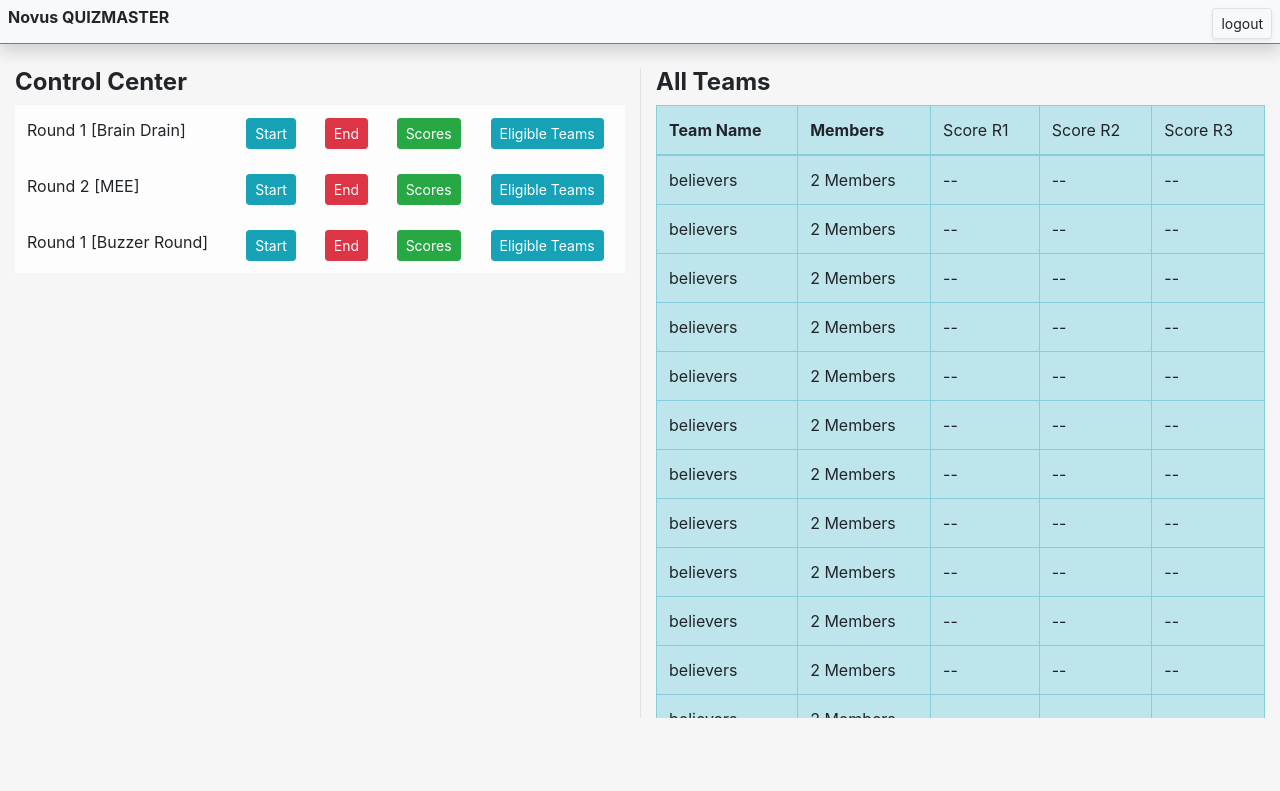
After one commit to linuxhackr/quizportal, a Django app: page /qm in a window 1280 px wide. The commit adds this page. Shown: the top 791 px of the page. Run offline with Django 3.2, Linux system fonts and the light colour scheme; a user stored in the database is signed in; data comes from the database, SQL or seed files in the repository; both versions use the stored data as it was after the commit; some libraries are stand-ins or nearby versions.

Commit message:
started with quizmaster

```diff
--- a/quiz/urls.py
+++ b/quiz/urls.py
@@ -11,7 +11,8 @@ urlpatterns = [
     path('set_category',views.set_category, name='set_category'),  # will take the category as input and save to the team.category
     # path('start_round/<int:pk>', name='start_round'),  # round/1|2|3 started [ it will show unlocked to the eligible teams]
     # path('stop_round/<int:pk>', name='stop_round'),  # round/1|2|3 stopped [ it will stop taking responses and updating scores after 1 seconds]
-    # path('get_rank/<int:pk>', name='get_rank'),  # after round stopped we can get or set the rank
+    path('set_rank/<int:pk>',views.set_rank, name='set_rank'),  # after round stopped we can get or set the rank
+    # path('get_rank/<int:pk>',views.get_rank, name='get_rank'),  # after round stopped we can get or set the rank
     # path('set_eligibly/<int:pk>', name='set_eligibly'),  # after getting rank we can fill the eligibly for the next round
 
 ]
--- a/quizportal/static/css/style.css
+++ b/quizportal/static/css/style.css
@@ -1,6 +1,73 @@
 body
 {
 	background-color:#363868;
+}
+/*#cont1
+{
+	margin-left:35%;
+}*/
+#prg_cont
+{
+	margin-top:70px;
+	text-align: center;
+}
+#prg_cont h3
+{
+	color: white;
+}
+#prg_cont h1
+{
+	color:#e33f5a;
+}
+.leaderboard
+{
+	background-color:white;
+	width:50%;
+}
+.rank_user
+{
+	border-radius:100%;
+	background-color:#e93f5a;
+	height:40px;
+	width:50px;
+	padding:10px 10px 10px 10px;
+	text-align:center;
+}
+.rank_user1
+{
+	border-radius:100%;
+	background-color:#04d06d;
+	height:40px;
+	width:50px;
+	padding:10px 10px 10px 10px;
+	text-align:center;
+}
+#prg_cont  button
+{
+	background-color: #fabc07;
+	width:200px;
+
+}
+#prg_cont1
+{
+	margin-top:70px;
+	text-align: center;
+}
+#prg_cont1 h3
+{
+	color: white;
+}
+#prg_cont1 h1
+{
+	color:#fabc07;
+
+
+}
+#prg_cont1  button
+{
+	background-color: #fabc07;
+	width:200px;
+
 }
 #cont
 {
@@ -15,8 +82,105 @@ body
 	border-top-left-radius:10px;
 	border-top-right-radius:10px;
 	position:relative;
-	padding-bottom:20px;
 
+}
+#col4
+{
+	background-color: #8766ff;
+	margin:10px 10px 10px 10px;
+	border-top-left-radius:10px;
+	border-top-right-radius:10px;
+	position:relative;
+	text-align:center;
+	font-weight:bold;
+
+}
+#col0
+{
+	background-color: #8766ff;
+	margin:10px 10px 10px 10px;
+	border-top-left-radius:10px;
+	border-top-right-radius:10px;
+	position:relative;
+	text-align:center;
+	font-weight:bold;
+
+}
+#other
+{
+	display:none;
+}
+#col1
+{
+	background-color: #8766ff;
+	margin:10px 10px 10px 10px;
+	border-top-left-radius:10px;
+	border-top-right-radius:10px;
+	position:relative;
+	text-align:center;
+	font-weight:bold;
+
+}
+#col2
+{
+	background-color: #8766ff;
+	margin:10px 10px 10px 10px;
+	border-top-left-radius:10px;
+	border-top-right-radius:10px;
+	position:relative;
+	text-align:center;
+	font-weight:bold;
+}
+#col3
+{
+	background-color: #8766ff;
+	margin:10px 10px 10px 10px;
+	border-top-left-radius:10px;
+	border-top-right-radius:10px;
+	position:relative;
+	text-align:center;
+	font-weight:bold;
+
+
+}
+.text2,.text3
+{
+	display: none;
+}
+
+/*#col:hover
+{
+	transform:scale(1.1);
+}
+#col:hover #text
+{
+	background-color:green;
+}*/
+.shapec
+{
+	height:100px;
+	width:100px;
+	border:1px solid;
+	border-radius:100%;
+	background-color:white;
+	margin:20px 20px 20px 20px;
+}
+.btns
+{
+	width:100%;
+	background-color:white;
+	position: absolute;
+	left:0%;
+	top:100%;
+}
+.btns .btn
+{
+width:100%;
+color:black;
+}
+#next
+{
+	display:none;
 }
 .shape
 {
@@ -26,6 +190,7 @@ body
 	border-radius:100%;
 	background-color:white;
 	margin-left:70px;
+	margin-bottom:100px;
 
 }
 #col #text
--- a/quizportal/urls.py
+++ b/quizportal/urls.py
@@ -24,6 +24,7 @@ urlpatterns = [
     path('team/', include('team.urls')),
     path('',login_team, name='team_login'),
     path('admin_panel', views.admin_panel, name='admin_panel'),
+    path('qm', views.qm, name='qm'),
 
 
     path('add_quiz/',views.add_quiz, name='add_quiz')
--- a/quizportal/views.py
+++ b/quizportal/views.py
@@ -1,6 +1,7 @@
 from django.shortcuts import render
 from django.http import JsonResponse
 from quiz.models import Question, Option, Category, Round
+from team.models import Team
 
 def admin_panel(request):
     rounds = Round.objects.all()
@@ -67,3 +68,10 @@ def add_quiz(request):
                     option4.save()
 
                 return JsonResponse({'msg':'success, we have' + str(Question.objects.count()) + " questions ... Add more"})
+
+
+def qm(request):
+    if request.user.is_superuser:
+        rounds = Round.objects.all()
+        teams = Team.objects.all()
+        return render(request, 'qm.html', {'rounds':rounds, 'teams':teams})
--- a/team/models.py
+++ b/team/models.py
@@ -4,6 +4,7 @@ from django.contrib.auth.models import User
 
 class Category(models.Model):
     name = models.CharField(max_length=64)
+    id = models.IntegerField(default=0, primary_key=True)
 
     def __str__(self):
         return self.name
--- a/team/views.py
+++ b/team/views.py
@@ -31,7 +31,8 @@ def login_team(request):
                     'team_name': team.name,
                 }
                 return redirect('/quiz/rounds')
-            return render(request, 'login.html', {'msg': 'Invalid TeamName, Invalid Password'})
+            else:
+                return render(request, 'login.html', {'msg':'err'})
 
     return render(request, 'login.html')
 
--- /dev/null
+++ b/templates/qm.html
@@ -0,0 +1,185 @@
+{% load static %}
+<!DOCTYPE html>
+<html lang="en">
+<head>
+    <meta charset="UTF-8">
+    <title>The Quest</title>
+    {% block stylesheet %}
+        <link rel="stylesheet" href="{% static 'css/bootstrap.css' %}">
+        <link rel="stylesheet" href="{% static 'css/style.css' %}">
+        <link rel="stylesheet" href="{% static 'css/bootstrap-grid.css' %}">
+        <link rel="stylesheet" href="{% static 'css/bootstrap-reboot.css' %}">
+    {% endblock stylesheet %}
+</head>
+<body class="" style="background-color: #f6f6f6">
+{% block header %}
+    <header class="p-2 bg-light border-bottom border-info shadow mb-4">
+        <a class="btn btn-light border btn-sm float-right shadow-sm ml-2" href="{% url 'team_logout' %}">logout</a>
+        {#    <a class="btn btn-light border btn-sm float-right shadow" href="{% url 'rounds' %}">All Rounds</a>#}
+        <h6 class="font-weight-bold">Novus QUIZMASTER</h6>
+    </header>
+{% endblock header %}
+{% block content %}
+    <div class="row justify-content-center m-0 p-0">
+    <div class="col-6">
+        <h4 class="font-weight-bold">Control Center</h4>
+    <table class="table table-light">
+    <tr>
+        <td>Round 1 [Brain Drain]</td>
+        <td><button class="btn btn-info btn-sm">Start</button></td>
+        <td><button class="btn btn-danger btn-sm">End</button></td>
+        <td><button class="btn btn-success btn-sm">Scores</button></td>
+        <td><button class="btn btn-info btn-sm">Eligible Teams</button></td>
+    </tr>
+    <tr>
+        <td>Round 2 [MEE]</td>
+        <td><button class="btn btn-info btn-sm">Start</button></td>
+        <td><button class="btn btn-danger btn-sm">End</button></td>
+        <td><button class="btn btn-success btn-sm">Scores</button></td>
+        <td><button class="btn btn-info btn-sm">Eligible Teams</button></td>
+    </tr>
+    <tr>
+        <td>Round 1 [Buzzer Round]</td>
+        <td><button class="btn btn-info btn-sm">Start</button></td>
+        <td><button class="btn btn-danger btn-sm">End</button></td>
+        <td><button class="btn btn-success btn-sm">Scores</button></td>
+        <td><button class="btn btn-info btn-sm">Eligible Teams</button></td>
+    </tr>
+    </table>
+    </div>
+    <div class="col-6 border-left" style="height: 650px; overflow: scroll">
+        <h4 class="font-weight-bold">All Teams</h4>
+        <table class="table table-bordered table-info">
+            <thead>
+            <tr>
+                <th>Team Name</th>
+                <th>Members</th>
+                <td>Score R1</td>
+                <td>Score R2</td>
+                <td>Score R3</td>
+            </tr>
+            </thead>
+            {% for t in teams %}
+                <tr>
+                    <td>{{ t.name }}</td>
+                    <td>{{ t.participants.count }} Members</td>
+                    <td>--</td>
+                    <td>--</td>
+                    <td>--</td>
+                </tr>
+                <tr>
+                    <td>{{ t.name }}</td>
+                    <td>{{ t.participants.count }} Members</td>
+                    <td>--</td>
+                    <td>--</td>
+                    <td>--</td>
+                </tr>
+                <tr>
+                    <td>{{ t.name }}</td>
+                    <td>{{ t.participants.count }} Members</td>
+                    <td>--</td>
+                    <td>--</td>
+                    <td>--</td>
+                </tr>
+                <tr>
+                    <td>{{ t.name }}</td>
+                    <td>{{ t.participants.count }} Members</td>
+                    <td>--</td>
+                    <td>--</td>
+                    <td>--</td>
+                </tr>
+                <tr>
+                    <td>{{ t.name }}</td>
+                    <td>{{ t.participants.count }} Members</td>
+                    <td>--</td>
+                    <td>--</td>
+                    <td>--</td>
+                </tr>
+                <tr>
+                    <td>{{ t.name }}</td>
+                    <td>{{ t.participants.count }} Members</td>
+                    <td>--</td>
+                    <td>--</td>
+                    <td>--</td>
+                </tr>
+                <tr>
+                    <td>{{ t.name }}</td>
+                    <td>{{ t.participants.count }} Members</td>
+                    <td>--</td>
+                    <td>--</td>
+                    <td>--</td>
+                </tr>
+                <tr>
+                    <td>{{ t.name }}</td>
+                    <td>{{ t.participants.count }} Members</td>
+                    <td>--</td>
+                    <td>--</td>
+                    <td>--</td>
+                </tr>
+                <tr>
+                    <td>{{ t.name }}</td>
+                    <td>{{ t.participants.count }} Members</td>
+                    <td>--</td>
+                    <td>--</td>
+                    <td>--</td>
+                </tr>
+                <tr>
+                    <td>{{ t.name }}</td>
+                    <td>{{ t.participants.count }} Members</td>
+                    <td>--</td>
+                    <td>--</td>
+                    <td>--</td>
+                </tr>
+                <tr>
+                    <td>{{ t.name }}</td>
+                    <td>{{ t.participants.count }} Members</td>
+                    <td>--</td>
+                    <td>--</td>
+                    <td>--</td>
+                </tr>
+                <tr>
+                    <td>{{ t.name }}</td>
+                    <td>{{ t.participants.count }} Members</td>
+                    <td>--</td>
+                    <td>--</td>
+                    <td>--</td>
+                </tr>
+                <tr>
+                    <td>{{ t.name }}</td>
+                    <td>{{ t.participants.count }} Members</td>
+                    <td>--</td>
+                    <td>--</td>
+                    <td>--</td>
+                </tr>
+                <tr>
+                    <td>{{ t.name }}</td>
+                    <td>{{ t.participants.count }} Members</td>
+                    <td>--</td>
+                    <td>--</td>
+                    <td>--</td>
+                </tr>
+                <tr>
+                    <td>{{ t.name }}</td>
+                    <td>{{ t.participants.count }} Members</td>
+                    <td>--</td>
+                    <td>--</td>
+                    <td>--</td>
+                </tr>
+                <tr>
+                    <td>{{ t.name }}</td>
+                    <td>{{ t.participants.count }} Members</td>
+                    <td>--</td>
+                    <td>--</td>
+                    <td>--</td>
+                </tr>
+            {% endfor %}
+        </table>
+    </div>
+{% endblock content %}
+{% block script %}
+    <script src="{% static 'js/bootstrap.bundle.js' %}"></script>
+    <script src="{% static 'js/bootstrap.js' %}"></script>
+    <script src="{% static 'js/jquery.js' %}"></script>
+{% endblock script %}
+</body>
+</html>
--- a/templates/score.html
+++ b/templates/score.html
@@ -3,7 +3,7 @@
     {% if score %}
     <div class="list-group m-1 p-1">
     {% if my_score %}
-    <div class="list-group-item bg-info text-white">
+    <div class="list-group-item bg-info text-white mb-1 rounded-0">
         {{ my_score.score }} scored by me
     </div>
         {% endif %}
```
Also changed, not shown: quiz/views.py (+27 -3 lines), score/models.py (+12 -4 lines), templates/base.html (+9 -1 lines), templates/categories.html (+36 -19 lines), templates/login.html (+19 -0 lines), templates/round.html (+7 -7 lines), templates/rounds.html (+21 -9 lines), db.sqlite3, score/migrations/0002_score_updated.py (added), team/migrations/0004_auto_20190811_1906.py (added), 1 other file.
